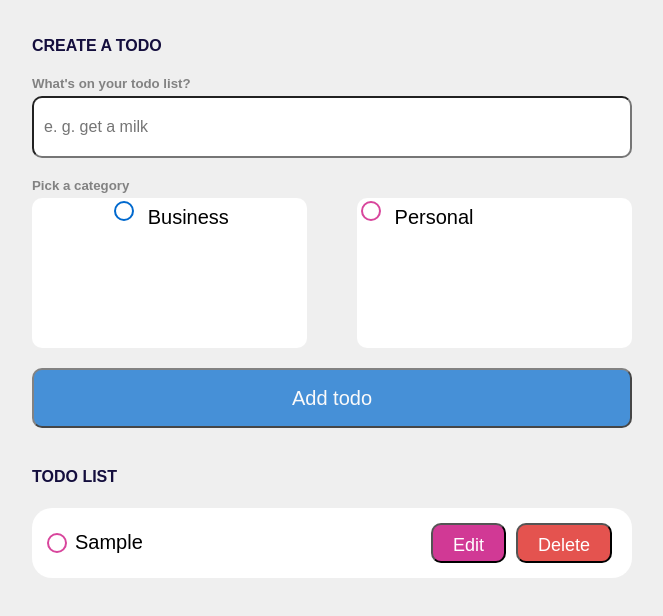
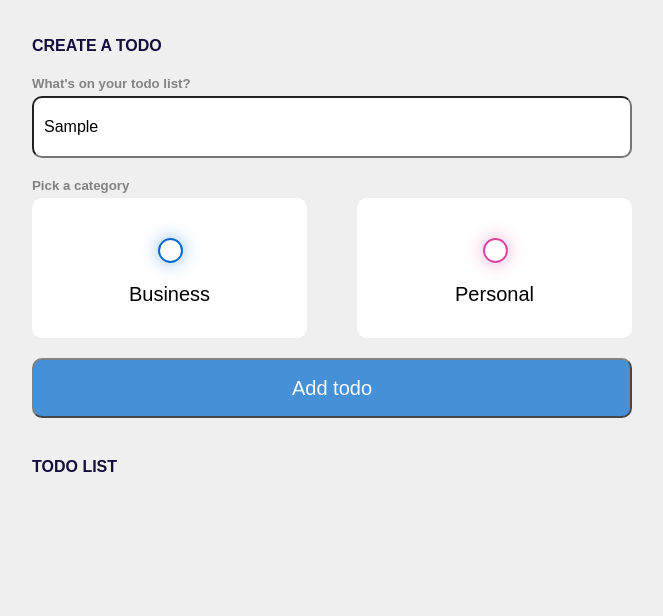
Before and after one commit to aikenm/neobis_front_toDoList, a plain HTML site: page index.html in a window 1280 px wide. Both pictures are taken after typing "Sample" into the empty fields and a click on the button "Add todo". Shown: the part 80-696 px from the top of the page, without its empty margins (308-971 px from the left). Drawn offline with Linux system fonts and the light colour scheme.

Commit message:
Finished styling the objects, did some bug fixes

```diff
--- a/script.js
+++ b/script.js
@@ -5,6 +5,8 @@ const editableName = document.getElementById('editableName');
 const todoListElement = document.getElementById('todoList');
 const businessCheckbox = document.getElementById('businessRadio');
 const personalCheckbox = document.getElementById('personalRadio');
+
+const MAX_CHARACTER_LIMIT = 27;
 
 let todoList = [];
 
@@ -28,15 +30,25 @@ function onCheckboxClick(selectedCategory) {
     }
 }
 
+// Function ensures that the user cannot input more characters than the specified
+addTask.addEventListener('input', function () {
+    const inputValue = this.value.trim();
+    if (inputValue.length > MAX_CHARACTER_LIMIT) {
+        this.value = inputValue.substring(0, MAX_CHARACTER_LIMIT);
+    }
+});
+
 // Function for adding a new task
 addButton.addEventListener('click', function () {
     const newTaskName = addTask.value.trim();
-    if (newTaskName !== '') {
+    const selectedCategory = businessRadio.checked ? 'business' : (personalRadio.checked ? 'personal' : '');
+
+    if (newTaskName !== '' && selectedCategory !== '') {
         const existingTaskIndex = todoList.findIndex(task => task.todo === newTaskName);
         const newTodo = {
             todo: newTaskName,
             checked: existingTaskIndex !== -1 ? todoList[existingTaskIndex].checked : false,
-            category: businessRadio.checked ? 'business' : 'personal'
+            category: selectedCategory
         };
         todoList.push(newTodo);
         displayList();
@@ -44,8 +56,11 @@ addButton.addEventListener('click', function () {
 
         businessRadio.checked = false;
         personalRadio.checked = false;
+    } else {
+        // Display a message or take appropriate action to indicate that a category must be chosen.
     }
 });
+
 
 // Function for handling clicks on the task list container
 todo.addEventListener('click', function (event) {
@@ -85,19 +100,29 @@ function toggleEditTask(button) {
 
     if (isEditable) {
         label.setAttribute('contentEditable', 'false');
-        todoList[taskId].todo = label.textContent;
+        todoList[taskId].todo = label.textContent.trim();
         displayList();
     } else {
         label.setAttribute('contentEditable', 'true');
         label.focus();
+
         const range = document.createRange();
         const sel = window.getSelection();
         range.selectNodeContents(label);
         range.collapse(false);
         sel.removeAllRanges();
         sel.addRange(range);
+
+        label.addEventListener('input', function () {
+            const newTodoName = this.textContent.trim();
+            if (newTodoName.length > MAX_CHARACTER_LIMIT) {
+                this.textContent = newTodoName.substring(0, MAX_CHARACTER_LIMIT);
+            }
+        });
     }
 }
+
+
 
 // Function to update the name of a task in the todoList array and update the display
 function updateTask(taskId, newTodoName) {
--- a/style.css
+++ b/style.css
@@ -1,5 +1,5 @@
 body {
-    font-family: Arial, sans-serif;
+    font-family: Arial, Helvetica, sans-serif;
     background-color: #efefef;
 }
 
@@ -32,70 +32,80 @@ body {
 }
 
 .radio-container {
-    height: 150px;
     display: grid;
     grid-template-columns: repeat(2, 1fr);
     grid-column-gap: 50px;
     align-items: center;
-    justify-content: center;
+    justify-content: space-around;
 }
 
 .business {
     grid-area: 1 / 1 / 2 / 2;
     font-size: 20px;
     border-radius: 10px;
-    height: 150px;
+    height: 140px;
     background-color: white;
-    text-align: center;
+    display: flex;
+    flex-direction: column;
+    align-items: center;
 }
 
 .business input[type="checkbox"] {
     appearance: none;
-    width: 20px;
-    height: 20px;
+    width: 25px;
+    height: 25px;
     border: 2px solid #0069ce;
+    box-shadow: 0px 0px 18px 0px rgba(0, 105, 206, 0.46);
+    -webkit-box-shadow: 0px 0px 18px 0px rgba(0, 105, 206, 0.46);
+    -moz-box-shadow: 0px 0px 18px 0px rgba(0, 105, 206, 0.46);
     border-radius: 50%;
-    outline: none;
-    margin-right: 8px;
+    margin-top: 40px;
+    margin-bottom: 20px;
 }
 
 .business input[type="checkbox"]:checked {
     appearance: none;
-    width: 20px;
-    height: 20px;
+    width: 25px;
+    height: 25px;
     border: 5px solid #0069ce;
+    box-shadow: 0px 0px 18px 0px rgba(0, 105, 206, 0.46);
+    -webkit-box-shadow: 0px 0px 18px 0px rgba(0, 105, 206, 0.46);
+    -moz-box-shadow: 0px 0px 18px 0px rgba(0, 105, 206, 0.46);
     border-radius: 50%;
-    outline: none;
-    margin-right: 8px;
 }
 
-
 .personal {
-    height: 150px;
+    height: 140px;
     font-size: 20px;
     border-radius: 10px;
     background-color: white;
+    display: flex;
+    flex-direction: column;
     align-items: center;
 }
 
 .personal input[type="checkbox"] {
     appearance: none;
-    width: 20px;
-    height: 20px;
+    width: 25px;
+    height: 25px;
     border: 2px solid #d8459c;
+    box-shadow: 0px 0px 18px 0px rgba(216, 69, 156, 0.46);
+    -webkit-box-shadow: 0px 0px 18px 0px rgba(216, 69, 156, 0.46);
+    -moz-box-shadow: 0px 0px 18px 0px rgba(216, 69, 156, 0.46);
     border-radius: 50%;
-    outline: none;
-    margin-right: 8px;
+    margin-top: 40px;
+    margin-bottom: 20px;
 }
 
 .personal input[type="checkbox"]:checked {
     appearance: none;
-    width: 20px;
-    height: 20px;
+    width: 25px;
+    height: 25px;
     border: 5px solid #d8459c;
+    box-shadow: 0px 0px 18px 0px rgba(216, 69, 156, 0.46);
+    -webkit-box-shadow: 0px 0px 18px 0px rgba(216, 69, 156, 0.46);
+    -moz-box-shadow: 0px 0px 18px 0px rgba(216, 69, 156, 0.46);
     border-radius: 50%;
-    outline: none;
-    margin-right: 8px;
 }
 
 .add {
@@ -126,29 +136,41 @@ li {
 
 li input[type="checkbox"] {
     appearance: none;
-    width: 20px;
-    height: 20px;
+    width: 25px;
+    height: 25px;
     border: 2px solid #ccc;
     border-radius: 50%;
     outline: none;
-    margin-right: 8px;
+    margin-right: 15px;
     margin-left: 15px;
 }
 
 .business-border input[type="checkbox"] {
     border-color: #0069ce;
+    box-shadow: 0px 0px 18px 0px rgba(0, 105, 206, 0.46);
+    -webkit-box-shadow: 0px 0px 18px 0px rgba(0, 105, 206, 0.46);
+    -moz-box-shadow: 0px 0px 18px 0px rgba(0, 105, 206, 0.46);
 }
 
 .business-border input[type="checkbox"]:checked {
     border: 5px solid #0069ce;
+    box-shadow: 0px 0px 18px 0px rgba(0, 105, 206, 0.46);
+    -webkit-box-shadow: 0px 0px 18px 0px rgba(0, 105, 206, 0.46);
+    -moz-box-shadow: 0px 0px 18px 0px rgba(0, 105, 206, 0.46);
 }
 
 .personal-border input[type="checkbox"] {
     border-color: #d8459c;
+    box-shadow: 0px 0px 18px 0px rgba(216, 69, 156, 0.46);
+    -webkit-box-shadow: 0px 0px 18px 0px rgba(216, 69, 156, 0.46);
+    -moz-box-shadow: 0px 0px 18px 0px rgba(216, 69, 156, 0.46);
 }
 
 .personal-border input[type="checkbox"]:checked {
     border: 5px solid #d8459c;
+    box-shadow: 0px 0px 18px 0px rgba(216, 69, 156, 0.46);
+    -webkit-box-shadow: 0px 0px 18px 0px rgba(216, 69, 156, 0.46);
+    -moz-box-shadow: 0px 0px 18px 0px rgba(216, 69, 156, 0.46);
 }
 
 li label {
```
